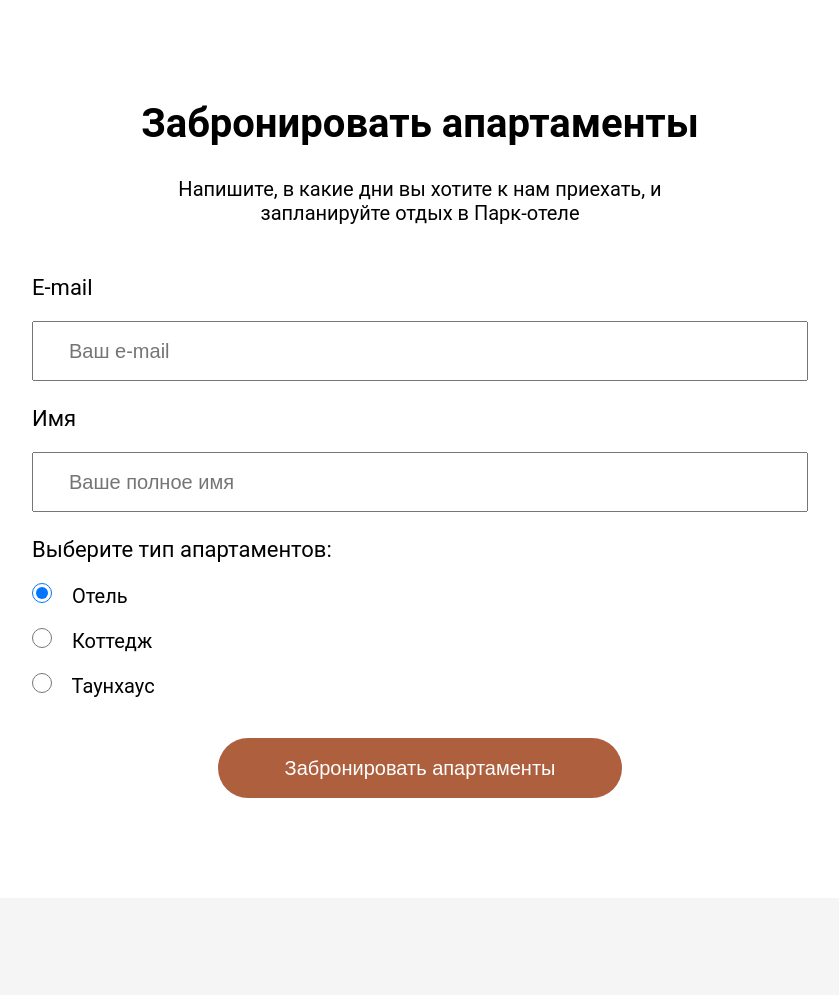
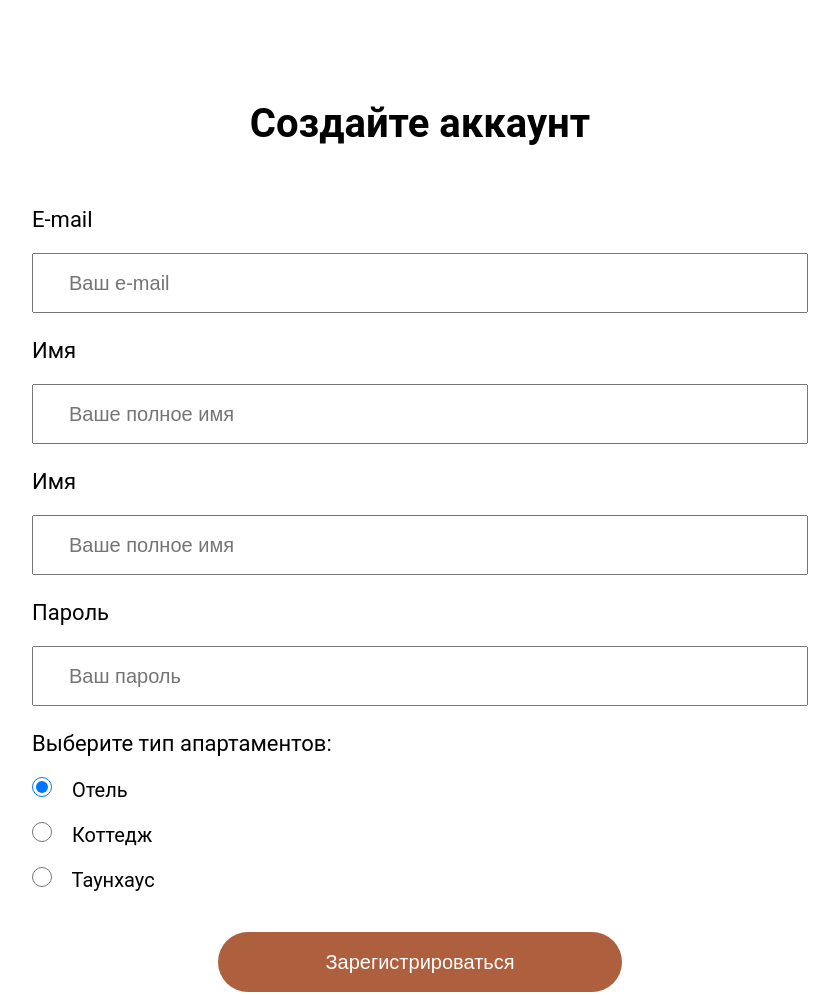
Before and after one commit to EvelinaYaln/form_week15, a plain HTML site: page index.html in a window 1280 px wide. Shown: the whole page, without its empty margins (219-1058 px from the left). Before the commit the page ends 898 px from the top, so only its background shows below. Drawn offline with Linux system fonts and the light colour scheme.

Commit message:
add form

```diff
--- a/index.html
+++ b/index.html
@@ -12,12 +12,15 @@
 
 <body>
     <form>
-        <h2>Забронировать апартаменты</h2>
-        <p class="middle-text">Напишите, в какие дни вы хотите к нам приехать, и запланируйте отдых в Парк-отеле</p>
+        <h2>Создайте аккаунт</h2>
         <label class="font-size-big" for="userEmail">E-mail</label>
         <input class="border" type="email" name="email" id="userEmail" placeholder="Ваш e-mail">
         <label class="font-size-big" for="userName">Имя</label>
         <input class="border" type="text" name="name" id="userName" placeholder="Ваше полное имя">
+        <label class="font-size-big" for="userName">Имя</label>
+        <input class="border" type="text" name="name" id="userName" placeholder="Ваше полное имя">
+        <label class="font-size-big" for="userPassword">Пароль</label>
+        <input class="border" type="password" name="password" id="userPassword" placeholder="Ваш пароль">
         <p class="font-size-big">Выберите тип апартаментов:</p>
         <div><input type="radio" name="type-of-apartments" id="hotel" value="Отель" checked>
             <label class="font-size-small" for="hotel">Отель</label></div>
@@ -25,7 +28,7 @@
             <label class="font-size-small" for="cottage">Коттедж</label></div>
         <div><input type="radio" name="type-of-apartments" id="taunhouse" value="Таунхаус">
             <label class="font-size-small" for="taunhouse">Таунхаус</label></div>
-        <input class="font-size-small" type="submit" id="userto-book" value="Забронировать апартаменты">
+        <input class="font-size-small" type="submit" id="userto-book" value="Зарегистрироваться">
     </form>
 
     <script src="js/index.js">
--- a/styles/style.css
+++ b/styles/style.css
@@ -26,6 +26,7 @@ form {
 h2 {
     font-size: 2rem;
     line-height: 47px;
+    margin-bottom: 60px;
 }
 
 form .middle-text {
```
